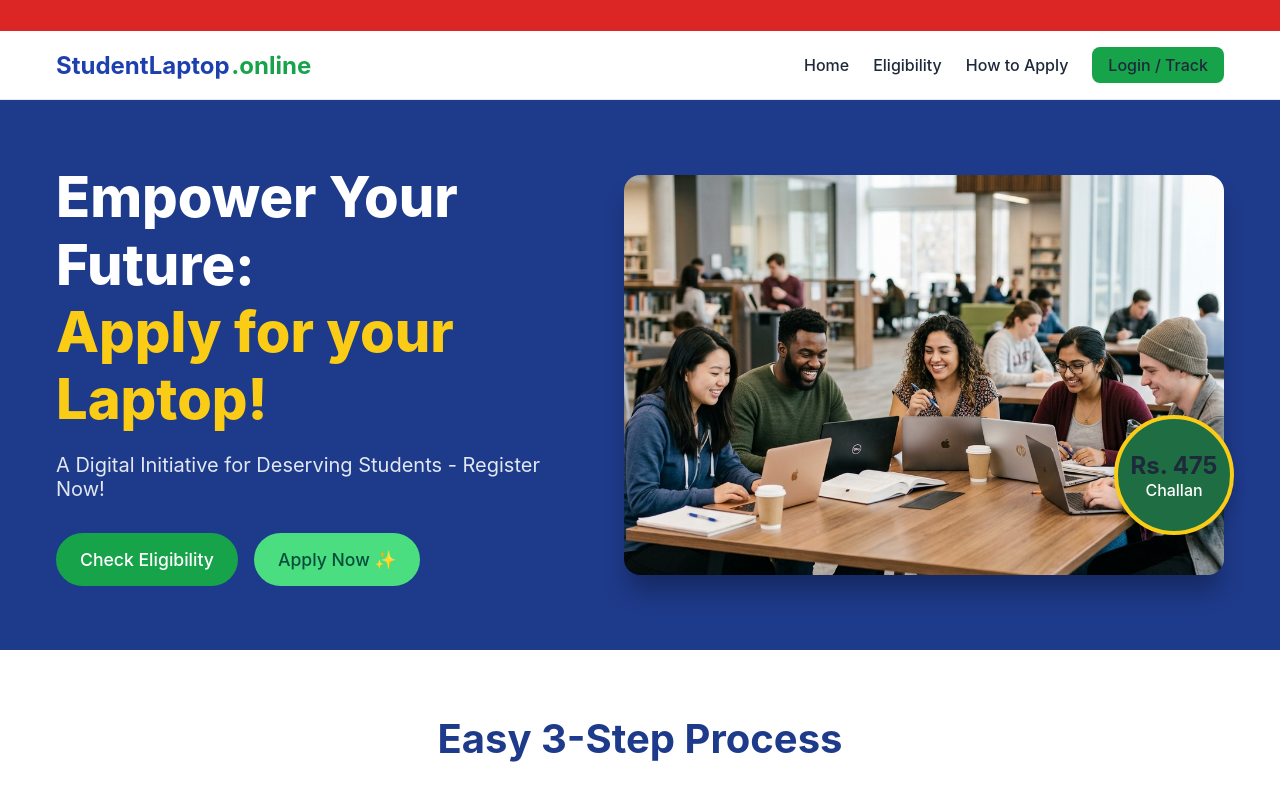
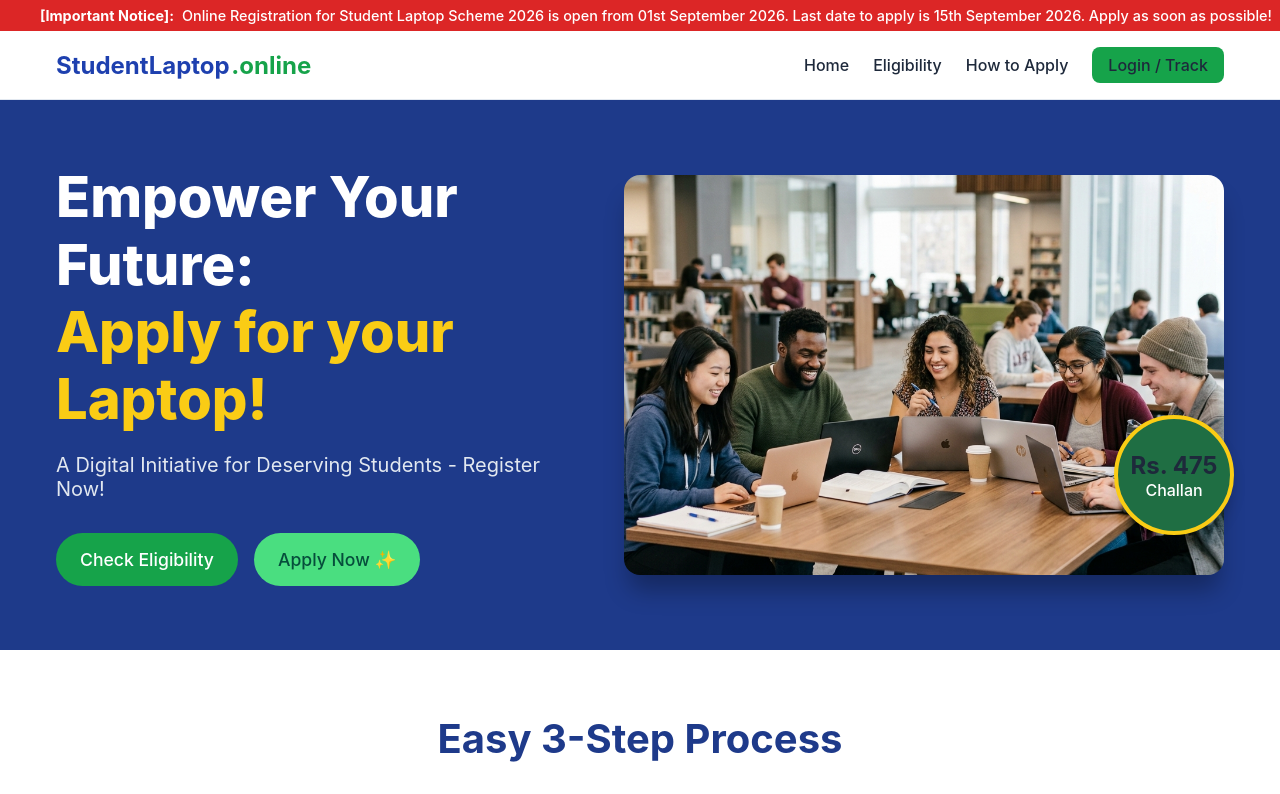
Before and after one commit to jordenhely205-hue/studentlaptop.online, a Next.js app: page / in a window 1280 px wide. Shown: the top 794 px of the page. Built offline with nearby package versions, Linux system fonts and the light colour scheme.

Commit message:
Fix typescript safe infinite ticker banner

```diff
--- a/src/components/AnnouncementBanner.tsx
+++ b/src/components/AnnouncementBanner.tsx
@@ -6,17 +6,42 @@ export default function AnnouncementBanner() {
       backgroundColor: '#dc2626',
       color: '#ffffff',
       padding: '0.45rem 0',
-      fontSize: '0.9rem',
-      fontWeight: 500,
       width: '100%%',
+      overflow: 'hidden',
+      whiteSpace: 'nowrap',
+      display: 'flex',
       zIndex: 50,
-      display: 'flex',
-      alignItems: 'center'
+      position: 'relative'
     }}>
-      <marquee behavior="scroll" direction="left" scrollamount="7" onMouseOver={(e) => e.currentTarget.stop()} onMouseOut={(e) => e.currentTarget.start()}>
-        <strong style={{ marginRight: '8px' }}>[Important Notice]:</strong>
-        Online Registration for Student Laptop Scheme 2026 is open from 01st September 2026. Last date to apply is 15th September 2026. Apply as soon as possible!
-      </marquee>
+      <style>{`
+        @keyframes smoothMarquee {
+          0%% { transform: translateX(0%%); }
+          100%% { transform: translateX(-50%%); }
+        }
+        .ticker-track {
+          display: flex;
+          width: max-content;
+          animation: smoothMarquee 25s linear infinite;
+        }
+        .ticker-track:hover {
+          animation-play-state: paused;
+        }
+        .ticker-item {
+          padding: 0 2.5rem;
+          font-size: 0.9rem;
+          font-weight: 500;
+        }
+      `}</style>
+      <div className="ticker-track">
+        <div className="ticker-item">
+          <strong style={{ marginRight: '8px' }}>[Important Notice]:</strong>
+          Online Registration for Student Laptop Scheme 2026 is open from 01st September 2026. Last date to apply is 15th September 2026. Apply as soon as possible!
+        </div>
+        <div className="ticker-item">
+          <strong style={{ marginRight: '8px' }}>[Important Notice]:</strong>
+          Online Registration for Student Laptop Scheme 2026 is open from 01st September 2026. Last date to apply is 15th September 2026. Apply as soon as possible!
+        </div>
+      </div>
     </div>
   );
 }
```
